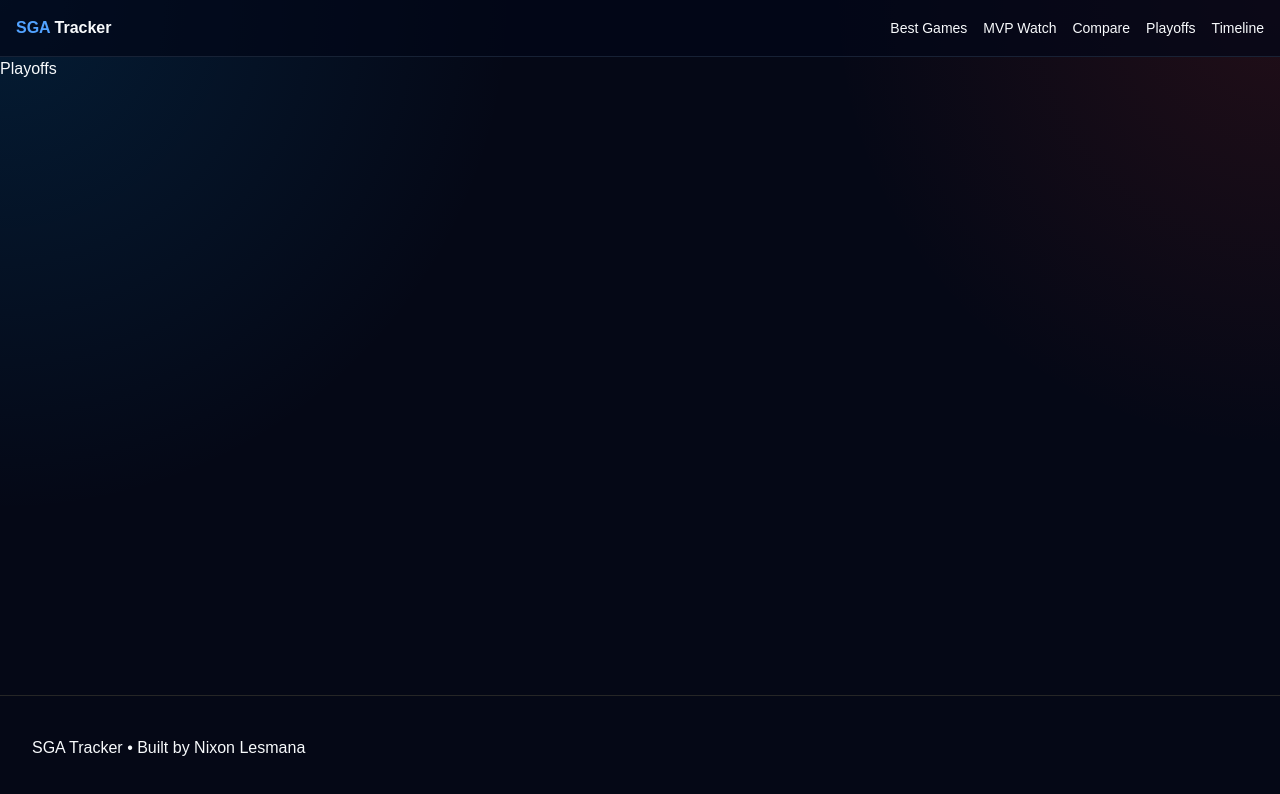
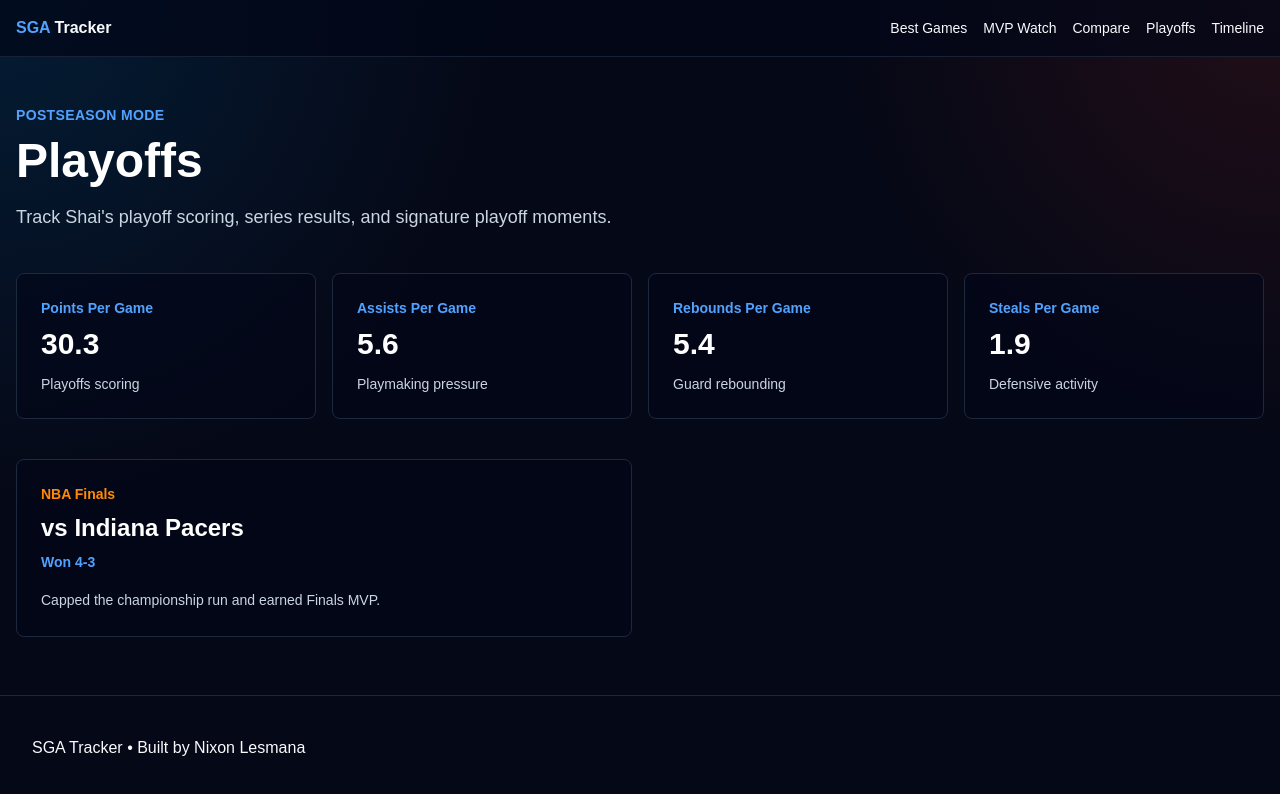
Before and after one commit to NixonLesmana/SGA-tracker, a Next.js app: page /playoffs in a window 1280 px wide. Shown: the top 794 px of the page. Built offline with nearby package versions, Linux system fonts and the light colour scheme.

Commit message:
Build Playoffs page layout

```diff
--- a/src/app/playoffs/page.tsx
+++ b/src/app/playoffs/page.tsx
@@ -1,8 +1,89 @@
-import React from 'react'
+const playoffStats = [
+    {
+        label: "Points Per Game",
+        value: "30.3",
+        detail: "Playoffs scoring"
+    },
+    {
+        label: "Assists Per Game",
+        value: "5.6",
+        detail: "Playmaking pressure"
+    },
+    {
+        label: "Rebounds Per Game",
+        value: "5.4",
+        detail: "Guard rebounding"
+    },
+    {
+        label: "Steals Per Game",
+        value: "1.9",
+        detail: "Defensive activity"
+    },
+]
+
+const playoffSeries = [
+    {
+        round: "NBA Finals",
+        opponent: "Indiana Pacers",
+        result: "Won 4-3",
+        note: "Capped the championship run and earned Finals MVP.",
+    },
+]
 
 function Playoffs() {
     return (
-        <div>Playoffs</div>
+        <section className="container mx-auto px-4 py-12">
+            <header className="max-w-3xl">
+                <p className="text-sm font-semibold uppercase tracking-wide text-blue-400">
+                    Postseason Mode
+                </p>
+                <h1 className="mt-3 text-4xl font-bold text-white md:text-5xl">
+                    Playoffs
+                </h1>
+                <p className="mt-4 text-lg leading-8 text-slate-300">
+                    Track Shai&apos;s playoff scoring, series results, and signature playoff moments.
+                </p>
+            </header>
+
+            <section
+                aria-label="Playoff stat summary"
+                className="mt-10 grid grid-cols-1 gap-4 md:grid-cols-2 lg:grid-cols-4"
+            >
+                {playoffStats.map((stat) => (
+                    <article
+                        key={stat.label}
+                        className="rounded-lg border border-slate-800 bg-slate-950/60 p-6"
+                    >
+                        <p className="text-sm font-semibold text-blue-400">{stat.label}</p>
+                        <h2 className="mt-2 text-3xl font-bold text-white">{stat.value}</h2>
+                        <p className="mt-3 text-sm text-slate-300">{stat.detail}</p>
+                    </article>
+                ))}
+            </section>
+
+            <section
+                aria-label="Playoff series log"
+                className="mt-10 grid grid-cols-1 gap-4 md:grid-cols-2"
+            >
+                {playoffSeries.map((series) => (
+                    <article
+                        key={`${series.round}-${series.opponent}`}
+                        className="rounded-lg border border-slate-800 bg-slate-950/60 p-6"
+                    >
+                        <p className="text-sm font-semibold text-orange-400">{series.round}</p>
+                        <h2 className="mt-2 text-2xl font-bold text-white">
+                            vs {series.opponent}
+                        </h2>
+                        <p className="mt-2 text-sm font-semibold text-blue-400">
+                            {series.result}
+                        </p>
+                        <p className="mt-4 text-sm leading-6 text-slate-300">
+                            {series.note}
+                        </p>
+                    </article>
+                ))}
+            </section>
+        </section>
     )
 }
 
```
